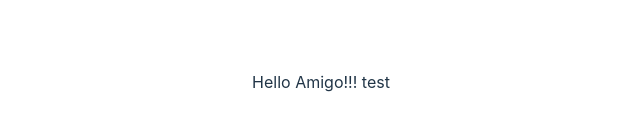
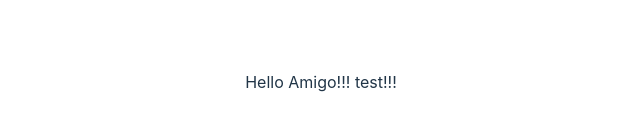
Before and after one commit to KombinatorVit/crm_v2, a React (Vite) app: page / in a window 1280 px wide. Shown: the part 318-448 px from the top of the page, without its empty margins (319-959 px from the left). Built offline with nearby package versions, Linux system fonts and the light colour scheme.

Commit message:
update [need build client]

```diff
--- a/src/App.tsx
+++ b/src/App.tsx
@@ -5,7 +5,7 @@ function App() {
     return (
         <>
             <p>
-                Hello Amigo!!! test
+                Hello Amigo!!! test!!!
             </p>
         </>
     );
```
